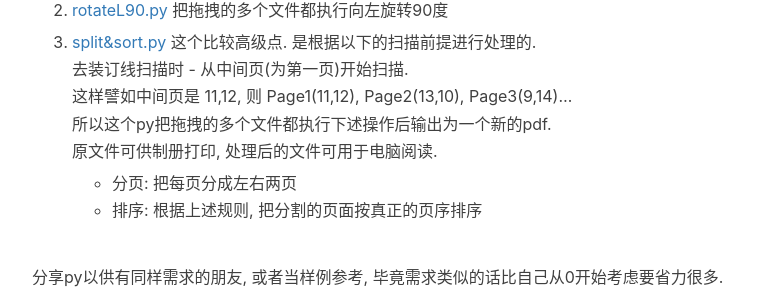
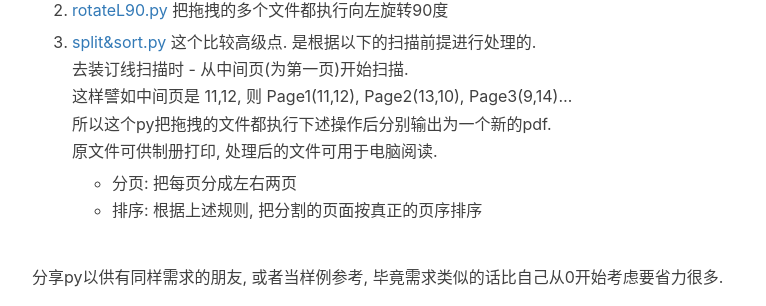
Before and after one commit to yougikou/yougikou.github.io, a Jekyll site: the page built from _posts/2020-05-05-SelfPythonPDFTool.md, in a window 1280 px wide. Shown: the part 1438-1744 px from the top of the page, without its empty margins (233-999 px from the left). Built offline with Jekyll 4.4.1, drawn with Linux system fonts in a browser that asks for light colours; nearby versions of some CDN libraries; comment, search, counter and statistics services are not loaded.

Commit message:
fix word to avoid misunderstanding

```diff
--- a/_posts/2020-05-05-SelfPythonPDFTool.md
+++ b/_posts/2020-05-05-SelfPythonPDFTool.md
@@ -45,7 +45,7 @@ tags:
 这个比较高级点. 是根据以下的扫描前提进行处理的.
 去装订线扫描时 - 从中间页(为第一页)开始扫描.
 这样譬如中间页是 11,12, 则 Page1(11,12), Page2(13,10), Page3(9,14)...
-所以这个py把拖拽的多个文件都执行下述操作后输出为一个新的pdf.
+所以这个py把拖拽的文件都执行下述操作后分别输出为一个新的pdf.
 原文件可供制册打印, 处理后的文件可用于电脑阅读.
    - 分页: 把每页分成左右两页
    - 排序: 根据上述规则, 把分割的页面按真正的页序排序
```
